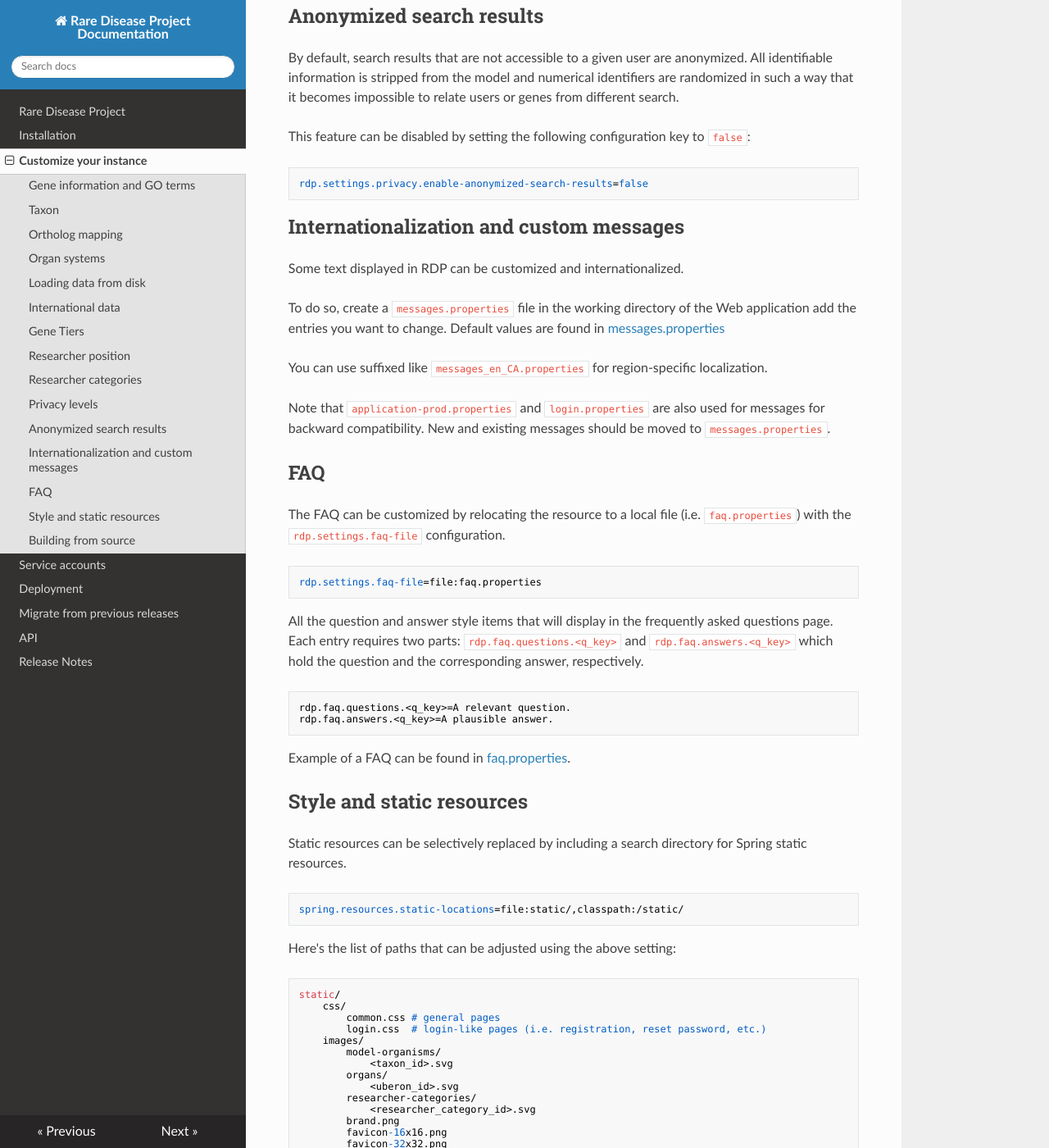
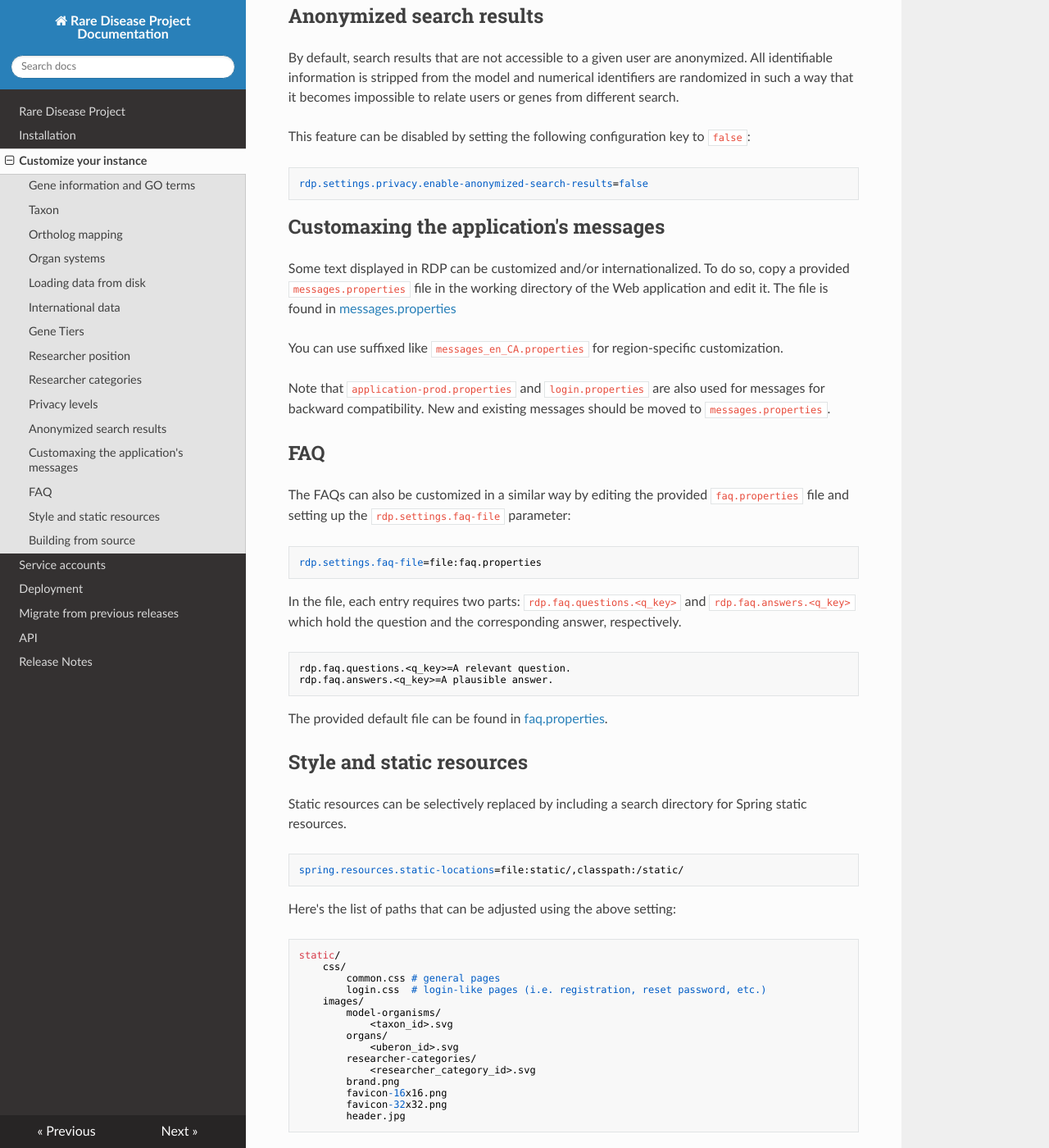
Before and after one commit to PavlidisLab/rdp, an MkDocs documentation site: the page built from docs/customization.md, in a window 1280 px wide and 1400 px high, scrolled down 5277 px. Shown: the whole window at 82% size. Built offline with MkDocs 1.6.1, drawn with Linux system fonts in a browser that asks for light colours; nearby versions of some CDN libraries; some of the changed text lies outside the part shown.

Commit message:
Update customization.md

````diff
--- a/docs/customization.md
+++ b/docs/customization.md
@@ -163,6 +163,9 @@ insert into user_role (user_id,role_id) values ((select max(user_id) from user),
 select max(user_id) from user;
 ```
 
+This allows you to query private data from the partner registry when logged in as an administrator on your own
+registry.
+
 However, it can also be achieved by creating a [service account](service-accounts.md).
 
 Let's assume that the created user's ID was 522. The partner would then add the token to
@@ -173,8 +176,6 @@ rdp.settings.isearch.user-id=522
 rdp.settings.isearch.auth-tokens=jLb22QZzsaT6/w3xwDHBObmZPypJgXfb,hrol3Y4z2OE0ayK227i8oHTLDjPtRfb4
 ```
 
-That's it. You can now query private data from the partner registry when logged in as an administrator on your own
-registry.
 
 ## Gene Tiers
 
@@ -256,30 +257,26 @@ This feature can be disabled by setting the following configuration key to `fals
 rdp.settings.privacy.enable-anonymized-search-results=false
 ```
 
-## Internationalization and custom messages
+## Customaxing the application's messages
 
-Some text displayed in RDP can be customized and internationalized.
-
-To do so, create a `messages.properties` file in the working directory of the Web application add the entries you want
-to change. Default values are found in
+Some text displayed in RDP can be customized and/or internationalized. To do so, copy a provided `messages.properties` file in the working directory of the Web application and edit it. The file is found in
 [messages.properties](https://github.com/PavlidisLab/rgr/blob/master/src/main/resources/messages.properties)
 
-You can use suffixed like `messages_en_CA.properties` for region-specific localization.
+You can use suffixed like `messages_en_CA.properties` for region-specific customization.
 
 Note that `application-prod.properties` and `login.properties` are also used for messages for backward compatibility.
 New and existing messages should be moved to `messages.properties`.
 
 ## FAQ
 
-The FAQ can be customized by relocating the resource to a local file (i.e. `faq.properties`) with
-the `rdp.settings.faq-file` configuration.
+The FAQs can also be customized in a similar way by editing the provided `faq.properties` file and setting up
+the `rdp.settings.faq-file` parameter:
 
 ```ini
 rdp.settings.faq-file=file:faq.properties
 ```
 
-All the question and answer style items that will display in the frequently asked questions page. Each entry requires
-two parts: `rdp.faq.questions.<q_key>` and `rdp.faq.answers.<q_key>` which hold the question and the corresponding
+In the file, each entry requires two parts: `rdp.faq.questions.<q_key>` and `rdp.faq.answers.<q_key>` which hold the question and the corresponding
 answer, respectively.
 
 ```ini
@@ -287,7 +284,7 @@ rdp.faq.questions.<q_key>=A relevant question.
 rdp.faq.answers.<q_key>=A plausible answer.
 ```
 
-Example of a FAQ can be found in [faq.properties](https://github.com/PavlidisLab/rgr/tree/master/src/main/resources/faq.properties).
+The provided default file can be found in [faq.properties](https://github.com/PavlidisLab/rgr/tree/master/src/main/resources/faq.properties).
 
 ## Style and static resources
 
````
